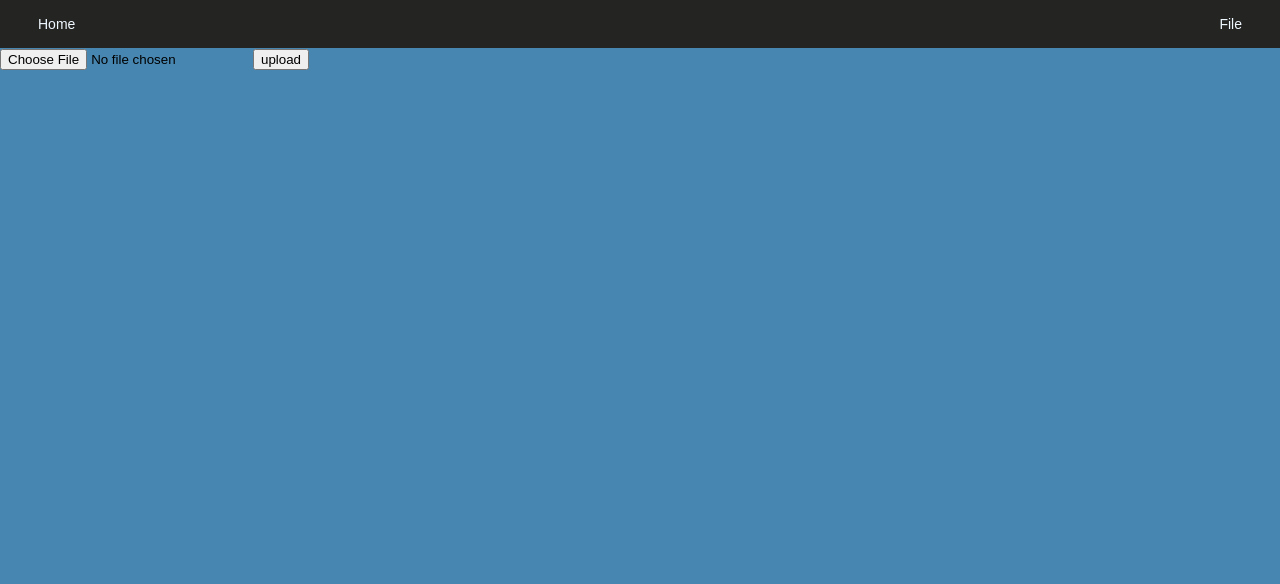
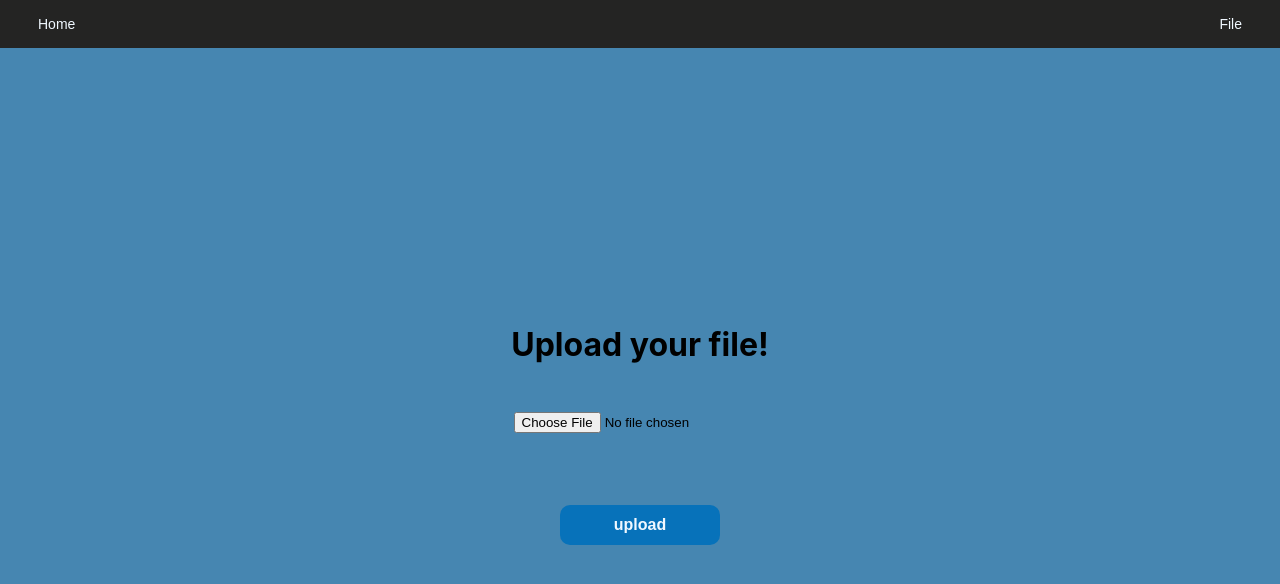
Before and after one commit to LucasTFranca/upload-files-frontend, a React (Create React App) app: page /file in a window 1280 px wide. Shown: the top 584 px of the page. Built offline with nearby package versions, Linux system fonts and the light colour scheme; no server answers.

Commit message:
Page File styled

```diff
--- a/src/pages/File/File.css
+++ b/src/pages/File/File.css
@@ -0,0 +1,31 @@
+.file {
+  display: flex;
+  justify-content: center;
+  align-items: center;
+  height: 94%;
+}
+
+.file-upload-container {
+  display: flex;
+  flex-direction: column;
+  align-items: center;
+  padding: 2em;
+}
+
+.file-upload-container input {
+  margin-top: 2em;
+}
+
+.file-upload-container button {
+  align-self: center;
+  margin-top: 4.5em;
+  cursor: pointer;
+  border: 0;
+  border-radius: 10px;
+  height: 5vh;
+  width: 10em;
+  background: #0772ba;
+  font-size: 16px;
+  font-weight: 700;
+  color: aliceblue;
+}
--- a/src/pages/File/File.jsx
+++ b/src/pages/File/File.jsx
@@ -19,10 +19,9 @@ function File() {
     <>
       <Header />
       <div className="file">
-        <div>
-          <label htmlFor="file">
-            <input onChange={handleFile} id="file" type="file" />
-          </label>
+        <div className="file-upload-container">
+          <h1>Upload your file!</h1>
+          <input onChange={handleFile} type="file" />
           <button onClick={uploadFile} type="button">upload</button>
         </div>
       </div>
```
